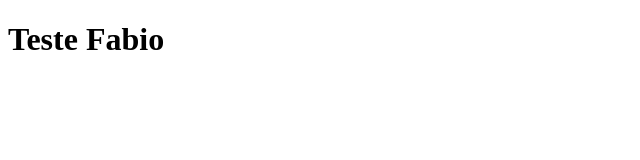
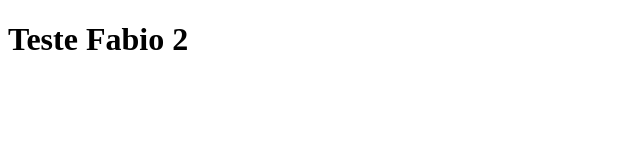
Before and after one commit to fabiogobbi/curso-alura, a plain HTML site: page index.html in a window 1280 px wide. Shown: the full height of the page, 0-640 px from the left. Drawn offline with Linux system fonts and the light colour scheme.

Commit message:
Teste de Commit sem mensagem.

```diff
--- a/index.html
+++ b/index.html
@@ -4,6 +4,6 @@
 	<title>Pagina de Fabio</title>
 </head>
 <body>
-	<h1>Teste Fabio</h1>
+	<h1>Teste Fabio 2</h1>
 </body>
 </html>
```
